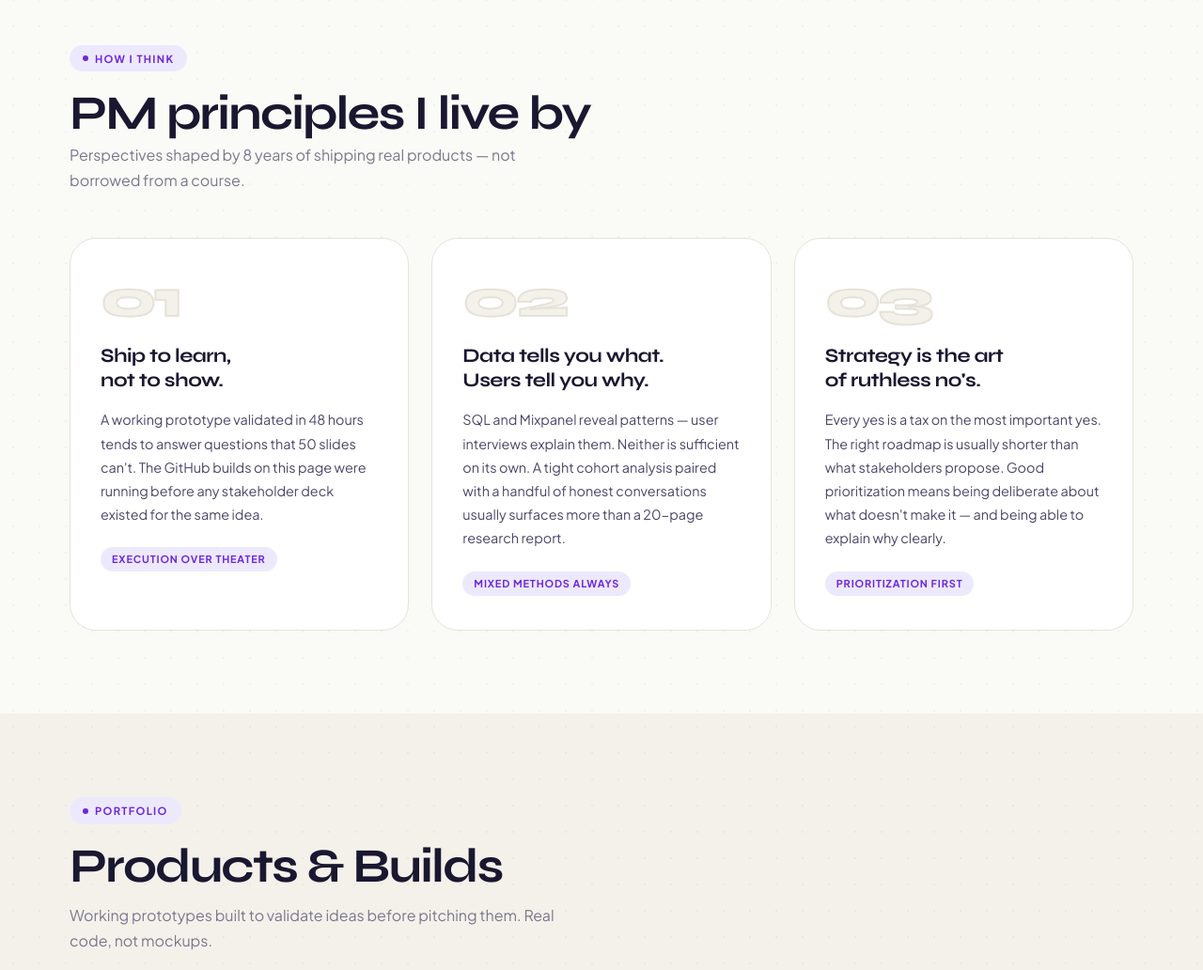
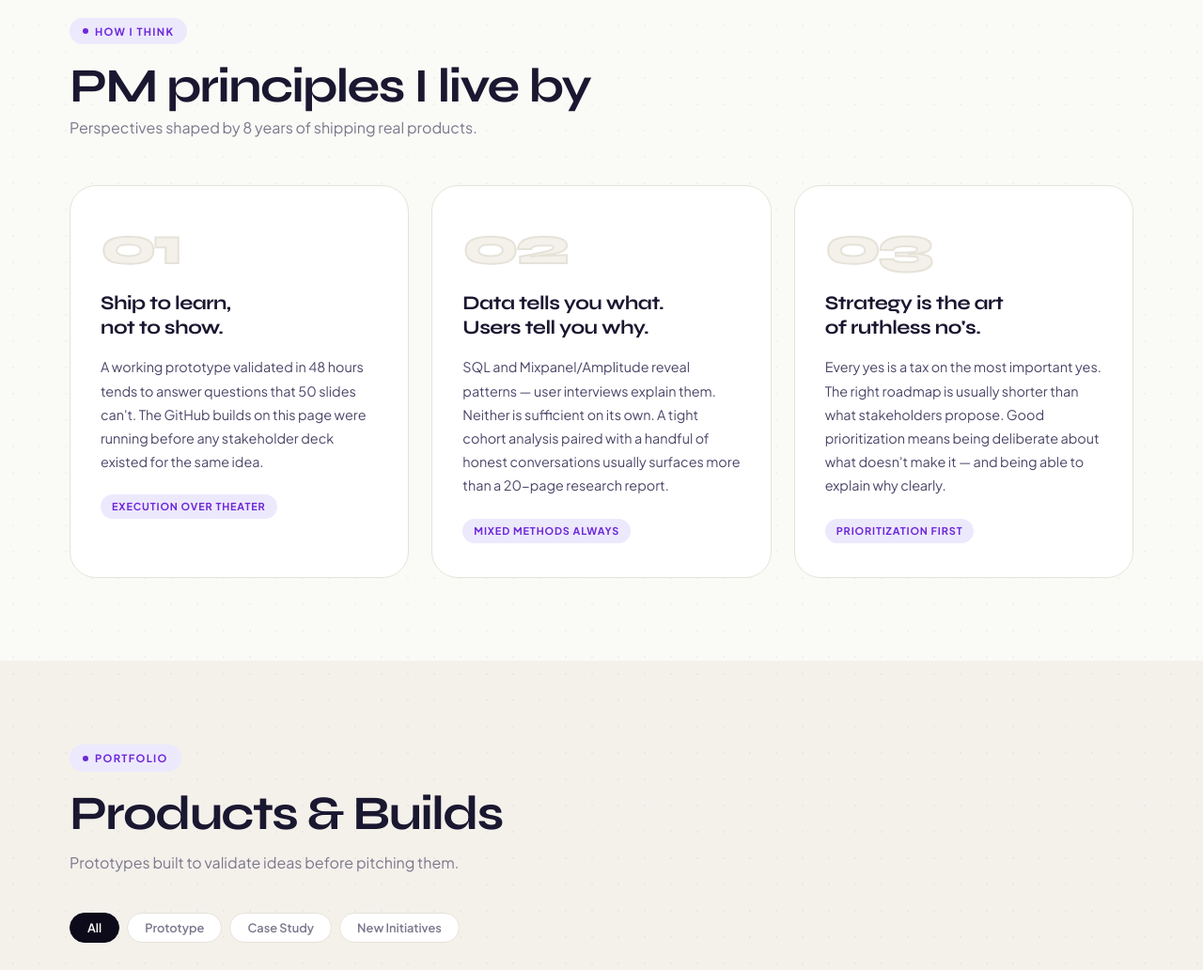
Before and after one commit to Sourav-Verma/sourav-verma.github.io, a website: page index.html in a window 1280 px wide. Shown: the part 2680-3712 px from the top of the page at 94% size. Drawn offline with Linux system fonts and the light colour scheme.

Commit message:
Text changes

```diff
--- a/index.html
+++ b/index.html
@@ -278,7 +278,7 @@
           My current home is <strong>Visit Health</strong>, where I own product strategy across AI adjudication, chronic disease management, OPD products, enterprise SaaS, and a B2C healthcare marketplace collectively serving 100K+ users and generating $12M+ ARR (₹100 Cr+).
         </p>
         <p>
-          I have an MBA from <strong>IIM Visakhapatnam</strong> and a B.Tech in Computer Science — and I've kept the engineering habit of prototyping before pitching. The GitHub projects on this portfolio are real, working products, not mockups.
+          I have an MBA from <strong>IIM Visakhapatnam</strong> and a B.Tech in Computer Science — and I've kept the engineering habit of prototyping before pitching.
         </p>
         <p>
           I specialize in <strong>0-to-1 AI product launches</strong> — from concept to shipped — with a track record of delivering measurable outcomes: $12M+ ARR, 70% automation rates, and sub-10-second approval times.
@@ -351,7 +351,7 @@
   <div class="container">
     <div class="section-eyebrow animate">How I Think</div>
     <h2 class="display-lg animate animate-delay-1">PM principles I live by</h2>
-    <p class="section-sub animate animate-delay-2">Perspectives shaped by 8 years of shipping real products — not borrowed from a course.</p>
+    <p class="section-sub animate animate-delay-2">Perspectives shaped by 8 years of shipping real products.</p>
 
     <div class="principles-grid">
       <div class="principle-card animate animate-delay-1">
@@ -363,7 +363,7 @@
       <div class="principle-card animate animate-delay-2">
         <div class="principle-num">02</div>
         <h3>Data tells you what.<br>Users tell you why.</h3>
-        <p>SQL and Mixpanel reveal patterns — user interviews explain them. Neither is sufficient on its own. A tight cohort analysis paired with a handful of honest conversations usually surfaces more than a 20-page research report.</p>
+        <p>SQL and Mixpanel/Amplitude reveal patterns — user interviews explain them. Neither is sufficient on its own. A tight cohort analysis paired with a handful of honest conversations usually surfaces more than a 20-page research report.</p>
         <div class="principle-tag">Mixed Methods Always</div>
       </div>
       <div class="principle-card animate animate-delay-3">
@@ -384,7 +384,7 @@
     <div class="section-eyebrow animate">Portfolio</div>
     <h2 class="display-lg animate animate-delay-1" style="margin-bottom:0.5rem">Products &amp; Builds</h2>
     <p class="section-sub animate animate-delay-2">
-      Working prototypes built to validate ideas before pitching them. Real code, not mockups.
+      Prototypes built to validate ideas before pitching them.
     </p>
     <div class="filter-tabs animate animate-delay-2">
       <button class="filter-tab active" data-filter="all">All</button>
```
